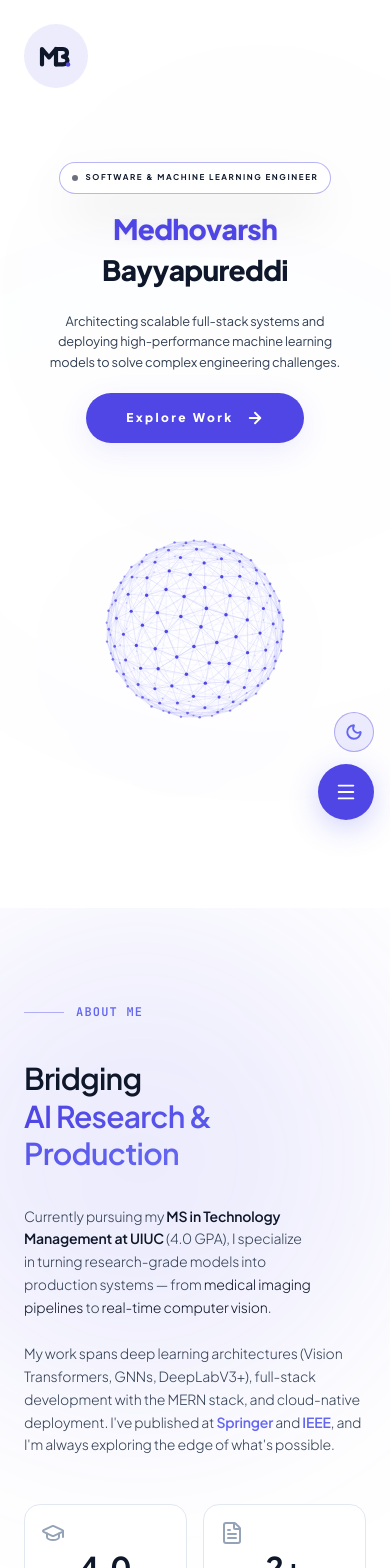
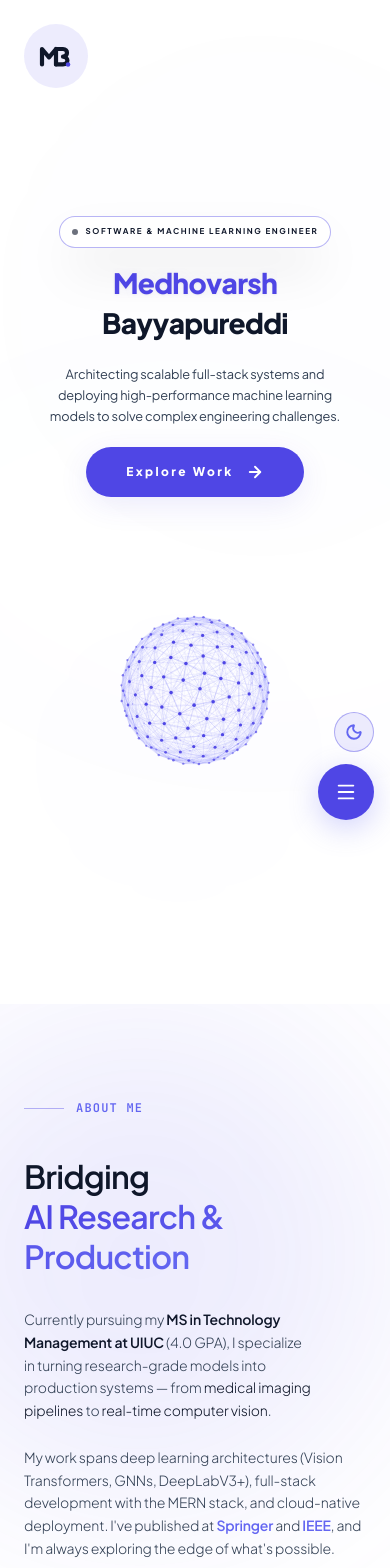
Before and after one commit to Medhovarsh/Medhovarsh-Portfolio, a React (Vite) app: page / in a window 390 px wide. Shown: the top 1568 px of the page. Built offline with nearby package versions, Linux system fonts and the light colour scheme.

Commit message:
fix: apply fluid clamp() typography to all section headings for faang-level polish
- About, Experience, Projects, Education, Contact
- Replaced stepped Tailwind text breakpoints with fluid CSS clamp()
- All headings now smoothly scale with viewport size without ever jumping or clipping

```diff
--- a/src/components/About.tsx
+++ b/src/components/About.tsx
@@ -57,7 +57,7 @@ const About = () => {
                             <span className="text-xs font-mono tracking-widest font-black uppercase" style={{ color: 'var(--theme-accent-light)' }}>About Me</span>
                         </div>
 
-                        <h2 className="text-3xl md:text-5xl font-semibold mb-8 tracking-tight leading-tight text-balance" style={{ color: 'var(--theme-text-primary)' }}>
+                        <h2 className="font-semibold mb-8 tracking-tight leading-tight text-balance" style={{ fontSize: 'clamp(2rem, 4vw + 0.5rem, 3.75rem)', color: 'var(--theme-text-primary)' }}>
                             Bridging <br />
                             <span className="text-transparent bg-clip-text bg-gradient-to-r from-theme-accent to-theme-accent-light">
                                 AI Research &amp; Production
--- a/src/components/Contact.tsx
+++ b/src/components/Contact.tsx
@@ -73,7 +73,7 @@ const Contact = memo(() => {
                         Open to Opportunities
                     </div>
 
-                    <h2 className="text-4xl md:text-6xl font-black mb-10 tracking-ultra-tight leading-[0.9]">
+                    <h2 className="font-black mb-10 tracking-ultra-tight leading-[0.9]" style={{ fontSize: 'clamp(2.5rem, 5vw + 1rem, 4.5rem)' }}>
                         Let's build the <br />
                         <span className="text-transparent bg-clip-text bg-gradient-to-r from-theme-accent-light via-theme-accent to-theme-accent">future</span>
                     </h2>
--- a/src/components/Education.tsx
+++ b/src/components/Education.tsx
@@ -30,7 +30,7 @@ const Education = memo(() => {
                             </div>
                             <div className="space-y-1">
                                 <p className="text-[10px] font-mono tracking-[0.4em] font-black" style={{ color: 'var(--theme-accent-light)' }}>Academic</p>
-                                <h2 className="text-4xl font-black tracking-ultra-tight">Background</h2>
+                                <h2 className="font-black tracking-ultra-tight" style={{ fontSize: 'clamp(2rem, 4vw + 0.5rem, 3.75rem)' }}>Background</h2>
                             </div>
                         </motion.div>
 
@@ -124,7 +124,7 @@ const Education = memo(() => {
                             </div>
                             <div className="space-y-1">
                                 <p className="text-[10px] font-mono tracking-[0.4em] font-black" style={{ color: 'var(--theme-accent-light)' }}>Recognition</p>
-                                <h2 className="text-4xl font-black tracking-ultra-tight">Honors</h2>
+                                <h2 className="font-black tracking-ultra-tight" style={{ fontSize: 'clamp(2rem, 4vw + 0.5rem, 3.75rem)' }}>Honors</h2>
                             </div>
                         </motion.div>
 
--- a/src/components/Experience.tsx
+++ b/src/components/Experience.tsx
@@ -35,7 +35,7 @@ const Experience = memo(() => {
                         <span className="text-xs font-mono tracking-widest font-black uppercase" style={{ color: 'var(--theme-accent-light)' }}>Career Path</span>
                         <span className="w-8 h-[1px]" style={{ background: 'var(--theme-accent-border)' }} />
                     </div>
-                    <h2 className="text-4xl md:text-6xl font-black tracking-ultra-tight leading-[0.9]">Experience</h2>
+                    <h2 style={{ fontSize: 'clamp(2rem, 4vw + 0.5rem, 3.75rem)' }} className="font-black tracking-ultra-tight leading-[0.95]">Experience</h2>
                 </motion.div>
 
                 <div className="space-y-10">
@@ -52,7 +52,7 @@ const Experience = memo(() => {
                                 <div className="absolute top-0 left-0 w-full h-[2px] bg-gradient-to-r from-theme-accent via-theme-accent to-transparent opacity-60 group-hover:opacity-100 transition-opacity" />
                                 <div className="absolute top-0 right-0 w-48 h-48 blur-[80px] opacity-0 group-hover:opacity-100 transition-opacity" style={{ background: 'var(--theme-accent-surface)' }} />
 
-                                <div className="grid md:grid-cols-[280px_1fr] gap-0">
+                                <div className="grid md:grid-cols-[240px_1fr] gap-0">
                                     {/* Left column — Role metadata */}
                                     <div className="p-6 md:p-10 flex flex-col gap-6 relative border-b md:border-b-0 md:border-r" style={{ borderColor: 'var(--theme-border)' }}>
                                         {/* Role icon badge */}
--- a/src/components/Hero.tsx
+++ b/src/components/Hero.tsx
@@ -223,7 +223,7 @@ const ParticleSphere = memo(() => {
         // Height: fluid — 55vw on mobile (square-ish), capped at 480px on lg screens
         <div
             ref={wrapRef}
-            className="relative w-full h-[60vw] max-h-[260px] md:h-[340px] md:max-h-[340px] lg:h-[460px] lg:max-h-[460px]"
+            className="relative w-full h-[50vw] max-h-[300px] md:h-[420px] md:max-h-[420px] lg:h-[520px] lg:max-h-[520px]"
         >
             <canvas
                 ref={canvasRef}
@@ -274,7 +274,7 @@ const Hero = () => {
         <section
             id="home"
             ref={sectionRef}
-            className="relative min-h-screen flex items-center justify-center overflow-hidden perspective-1000 cursor-none"
+            className="relative min-h-screen flex items-start md:items-center justify-center overflow-hidden perspective-1000 cursor-none"
             style={{ backgroundColor: 'var(--theme-bg)' }}
         >
             {/* Scroll-linked parallax */}
@@ -306,7 +306,7 @@ const Hero = () => {
                      * Desktop (≥lg): two-column grid, text left / sphere right
                      * The sphere is always rendered; only its container position changes.
                      */}
-                    <div className="grid grid-cols-1 md:grid-cols-2 gap-8 md:gap-10 lg:gap-12 items-center min-h-[calc(100vh-6rem)] py-16 md:py-0">
+                    <div className="grid grid-cols-1 md:grid-cols-2 gap-4 md:gap-8 lg:gap-10 items-center w-full pt-24 md:pt-0 pb-24 md:pb-16 min-h-screen md:min-h-[600px]">
 
                         {/* ── LEFT / TOP — Text content ── */}
                         <div className="flex flex-col items-center md:items-start text-center md:text-left gap-5 lg:gap-6 order-1">
@@ -377,7 +377,7 @@ const Hero = () => {
 
                         {/* ── RIGHT / BOTTOM — Particle Sphere (always rendered) ── */}
                         <motion.div
-                            className="flex items-center justify-center order-2"
+                            className="flex items-center justify-center order-2 self-stretch"
                             initial={{ opacity: 0, scale: 0.85 }}
                             animate={{ opacity: 1, scale: 1 }}
                             transition={{ delay: 0.6, duration: 1, ease: [0.22, 1, 0.36, 1] }}
--- a/src/components/Projects.tsx
+++ b/src/components/Projects.tsx
@@ -30,7 +30,7 @@ const Projects = memo(() => {
                         <span className="text-xs font-mono tracking-widest font-black uppercase" style={{ color: 'var(--theme-accent-light)' }}>Selected Work</span>
                         <span className="w-8 h-[1px]" style={{ background: 'var(--theme-accent-border)' }} />
                     </div>
-                    <h2 className="text-4xl md:text-6xl font-black tracking-ultra-tight leading-[0.9]">Featured Projects</h2>
+                    <h2 style={{ fontSize: 'clamp(2rem, 4vw + 0.5rem, 3.75rem)' }} className="font-black tracking-ultra-tight leading-[0.95]">Featured Projects</h2>
                 </motion.div>
 
                 {/* Staggered project cards */}
@@ -80,7 +80,7 @@ const Projects = memo(() => {
                                                     </div>
 
                                                     {/* Title */}
-                                                    <h3 className="text-2xl md:text-3xl font-black leading-tight tracking-tight group-hover:text-theme-accent transition-colors">
+                                                    <h3 className="text-xl md:text-2xl font-black leading-tight tracking-tight group-hover:text-theme-accent transition-colors">
                                                         {project.title}
                                                     </h3>
 
```
